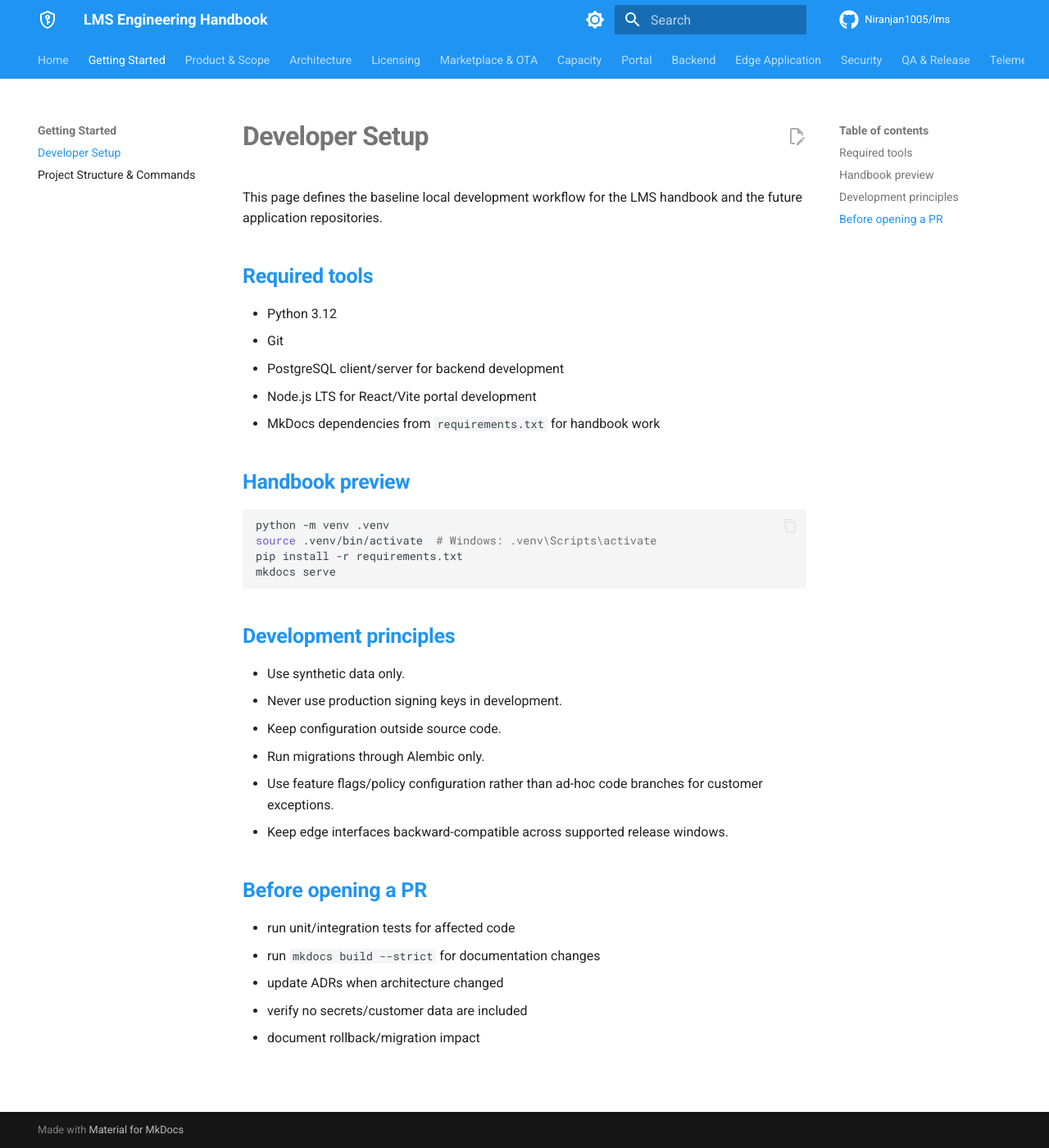
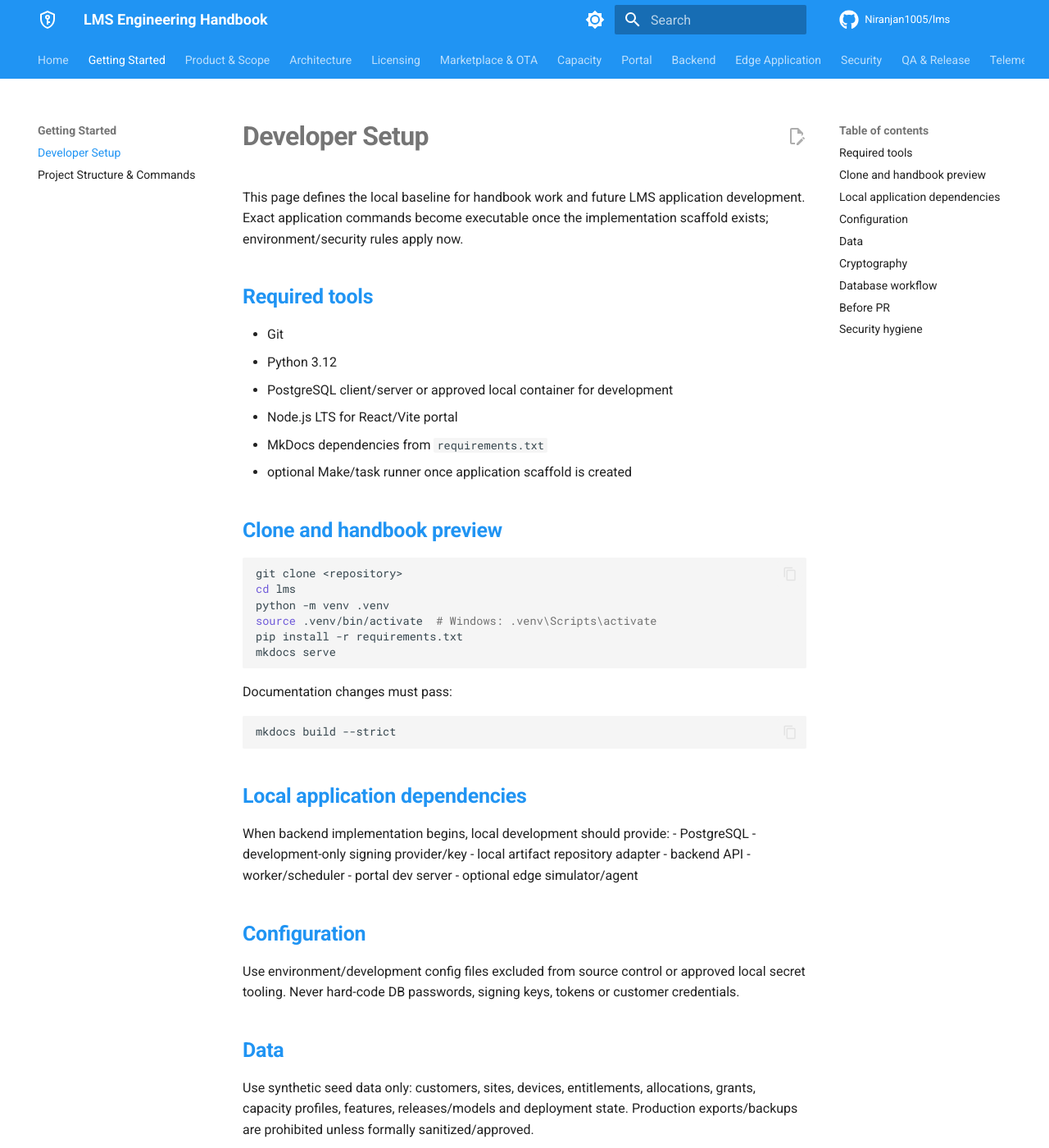
Before and after one commit to Niranjan1005/lms, an MkDocs documentation site: the page built from docs/getting-started/developer-setup.md, in a window 1280 px wide and 1400 px high. Shown: the whole window at 82% size. Built offline with MkDocs 1.6.1 and Material for MkDocs 9.7.7, drawn with Linux system fonts in a browser that asks for light colours; comment, search, counter and statistics services are not loaded; some of the changed text lies outside the part shown.

Commit message:
docs: deepen developer setup

```diff
--- a/docs/getting-started/developer-setup.md
+++ b/docs/getting-started/developer-setup.md
@@ -1,37 +1,72 @@
 # Developer Setup
 
-This page defines the baseline local development workflow for the LMS handbook and the future application repositories.
+This page defines the local baseline for handbook work and future LMS application development. Exact application commands become executable once the implementation scaffold exists; environment/security rules apply now.
 
 ## Required tools
 
+- Git
 - Python 3.12
-- Git
-- PostgreSQL client/server for backend development
-- Node.js LTS for React/Vite portal development
-- MkDocs dependencies from `requirements.txt` for handbook work
+- PostgreSQL client/server or approved local container for development
+- Node.js LTS for React/Vite portal
+- MkDocs dependencies from `requirements.txt`
+- optional Make/task runner once application scaffold is created
 
-## Handbook preview
+## Clone and handbook preview
 
 ~~~bash
+git clone <repository>
+cd lms
 python -m venv .venv
 source .venv/bin/activate  # Windows: .venv\Scripts\activate
 pip install -r requirements.txt
 mkdocs serve
 ~~~
 
-## Development principles
+Documentation changes must pass:
+~~~bash
+mkdocs build --strict
+~~~
 
-- Use synthetic data only.
-- Never use production signing keys in development.
-- Keep configuration outside source code.
-- Run migrations through Alembic only.
-- Use feature flags/policy configuration rather than ad-hoc code branches for customer exceptions.
-- Keep edge interfaces backward-compatible across supported release windows.
+## Local application dependencies
 
-## Before opening a PR
+When backend implementation begins, local development should provide:
+- PostgreSQL
+- development-only signing provider/key
+- local artifact repository adapter
+- backend API
+- worker/scheduler
+- portal dev server
+- optional edge simulator/agent
 
-- run unit/integration tests for affected code
-- run `mkdocs build --strict` for documentation changes
-- update ADRs when architecture changed
-- verify no secrets/customer data are included
-- document rollback/migration impact
+## Configuration
+
+Use environment/development config files excluded from source control or approved local secret tooling. Never hard-code DB passwords, signing keys, tokens or customer credentials.
+
+## Data
+
+Use synthetic seed data only: customers, sites, devices, entitlements, allocations, grants, capacity profiles, features, releases/models and deployment state. Production exports/backups are prohibited unless formally sanitized/approved.
+
+## Cryptography
+
+Development uses isolated non-production keys. Production KMS/HSM keys and model KEKs are never available in local developer environments.
+
+## Database workflow
+
+- create schema through Alembic
+- do not manually patch local schema and then forget migration
+- use disposable local DB for destructive development experimentation
+- test upgrade/downgrade/forward compatibility according to migration policy
+
+## Before PR
+
+- sync/rebase from current main according to team policy
+- run lint/type/unit/integration checks for affected code
+- run migration tests for schema changes
+- run `mkdocs build --strict` for docs changes
+- verify no secrets/customer data/binary proprietary releases are committed
+- update SDR/ADR/handbook when behavior or architecture changes
+- document rollback/compatibility impact
+
+## Security hygiene
+
+Do not disable certificate/signature/tenant checks in production code paths to make local development easier. Development bypasses, if unavoidable, are explicit environment-scoped implementations that cannot be enabled accidentally in production.
```
